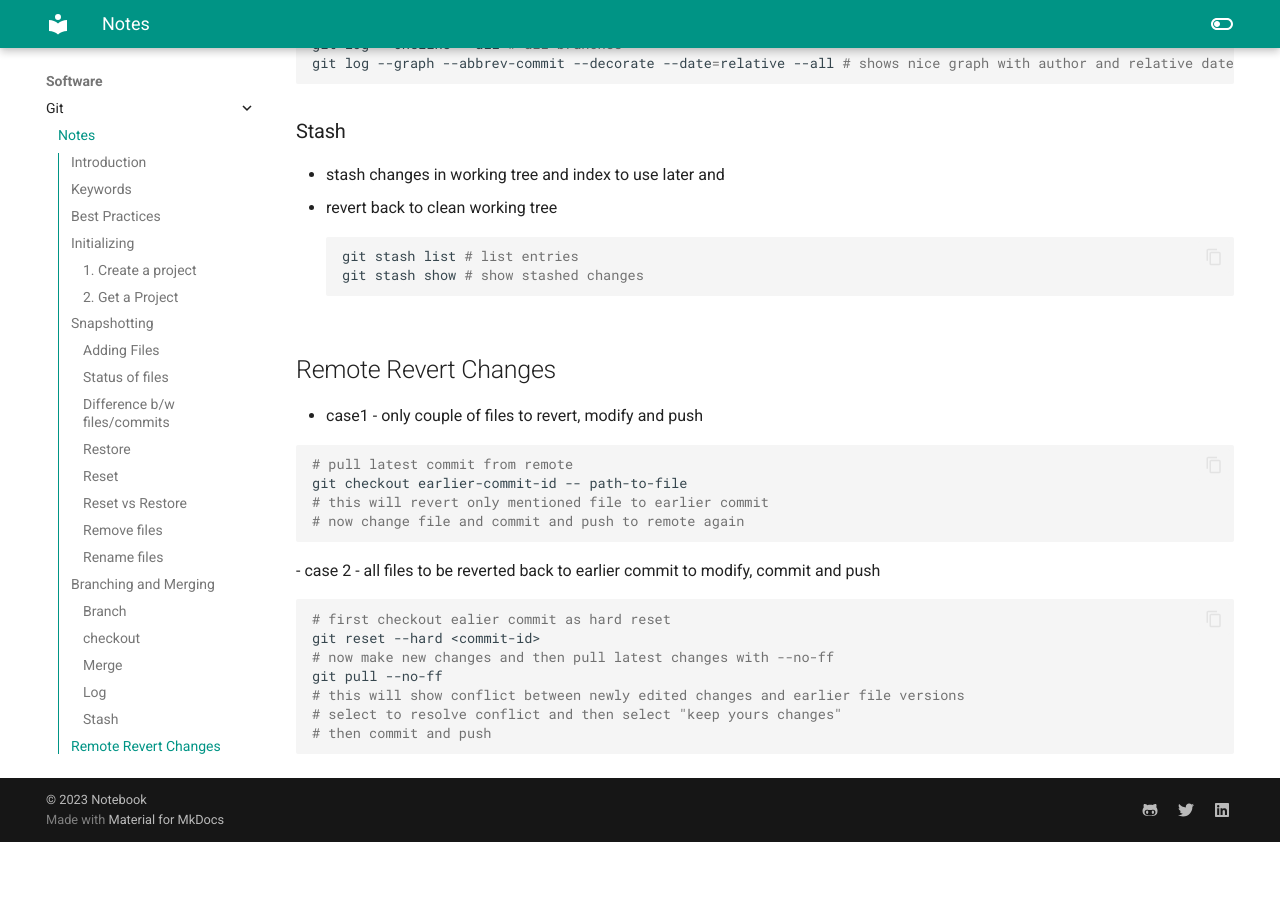
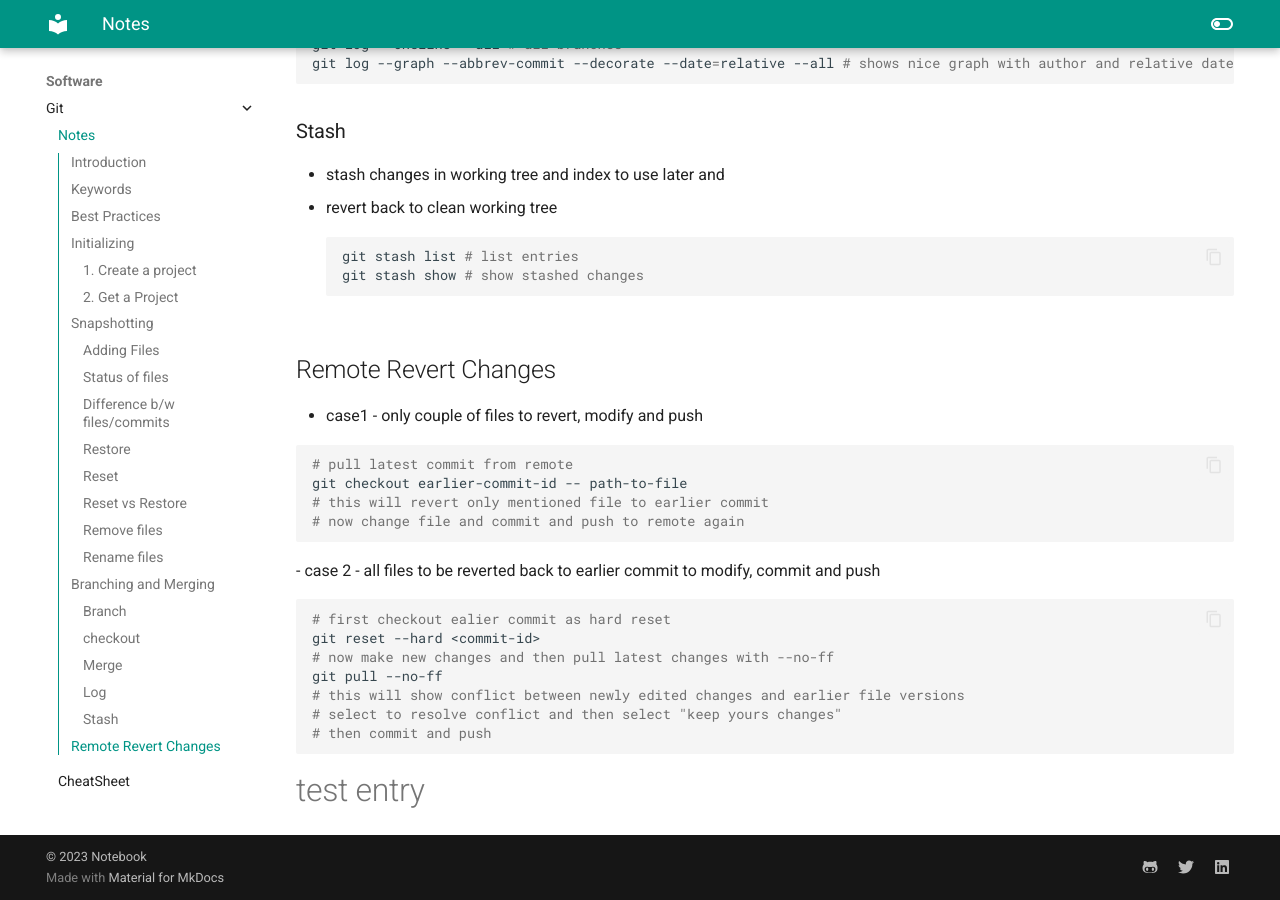
Before and after one commit to rajpal-virk/learning-notes, an MkDocs documentation site: the page built from docs/software/git/git-notes.md, in a window 1280 px wide and 900 px high, scrolled down 5075 px. Built offline with MkDocs 1.6.1 and Material for MkDocs 9.7.7, drawn with Linux system fonts in a browser that asks for light colours; before the commit the page ends 5917 px from its top, so only the background shows below that.

Commit message:
git notes updated

````diff
--- a/docs/software/git/git-notes.md
+++ b/docs/software/git/git-notes.md
@@ -232,3 +232,5 @@
 # select to resolve conflict and then select "keep yours changes"
 # then commit and push
 ```
+
+# test entry
````
